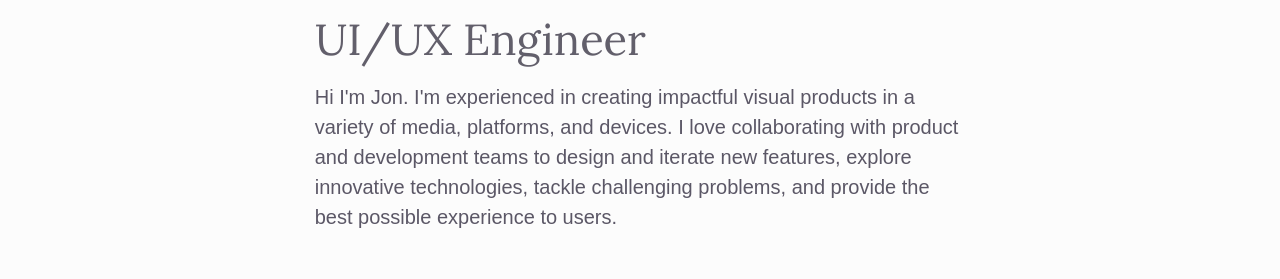
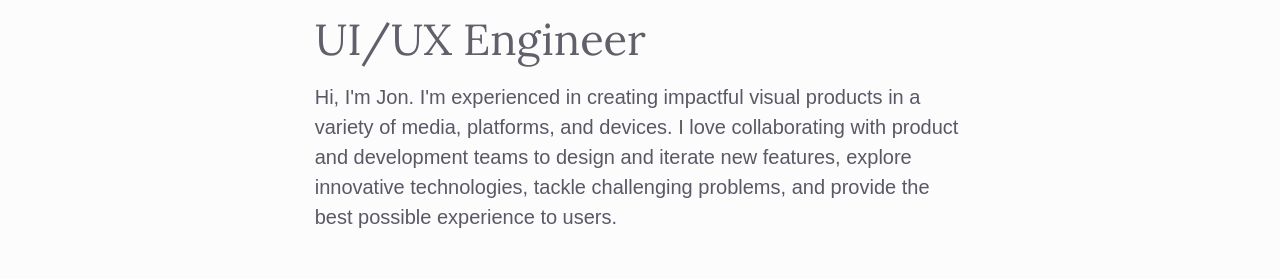
Before and after one commit to JonBrim/JonBrim.github.io, a Jekyll site: the page built from index.md, in a window 1280 px wide and 900 px high. Shown: the part 181-460 px from the top of the window. Built offline with Jekyll 4.4.1, drawn with Linux system fonts in a browser that asks for light colours.

Commit message:
Small tweak

```diff
--- a/index.md
+++ b/index.md
@@ -12,7 +12,7 @@ title: "Jon Brim"
       UI/UX Engineer
     </span>
     <p>
-      Hi I'm Jon. I'm experienced in creating impactful visual products in a variety of media, platforms, and devices. I love collaborating with product and development teams to design and iterate new features, explore innovative technologies, tackle challenging problems, and provide the best possible experience to users.
+      Hi, I'm Jon. I'm experienced in creating impactful visual products in a variety of media, platforms, and devices. I love collaborating with product and development teams to design and iterate new features, explore innovative technologies, tackle challenging problems, and provide the best possible experience to users.
     </p>
     <ul class="social_list">
       {% if site.linkedin %}
```
